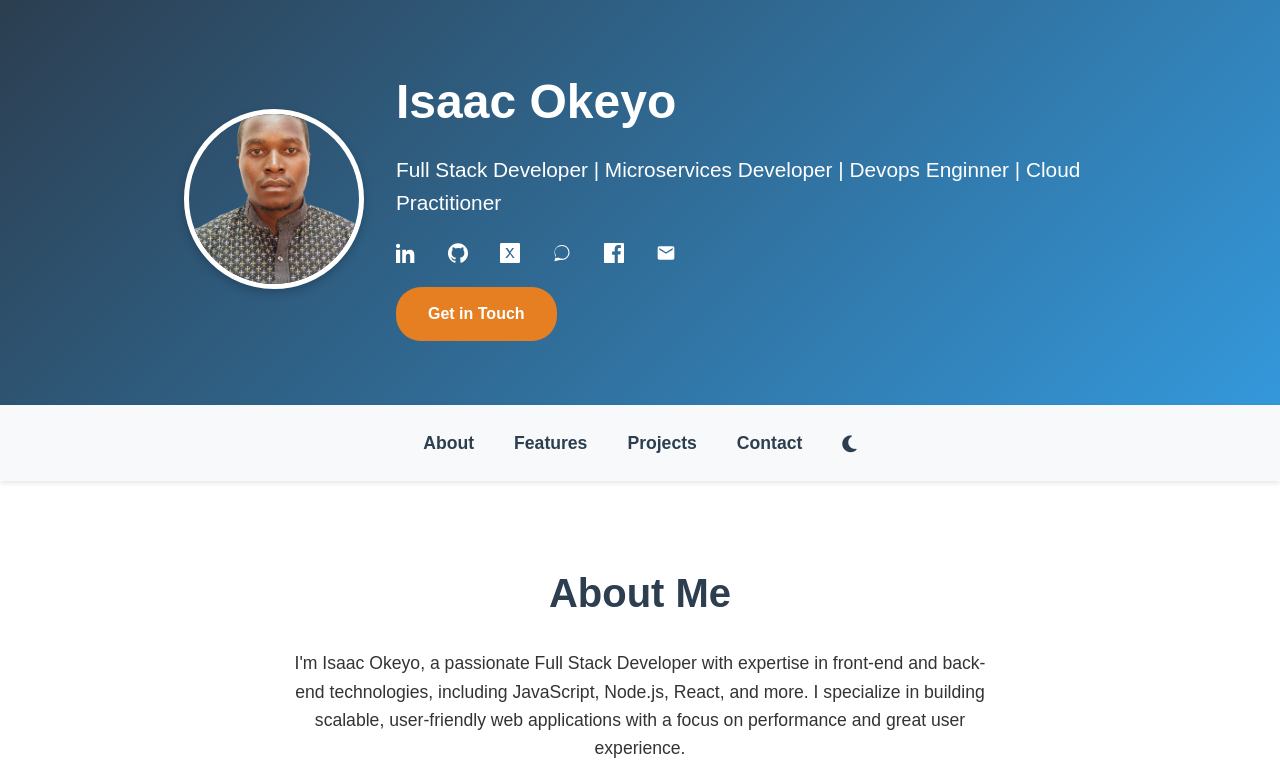
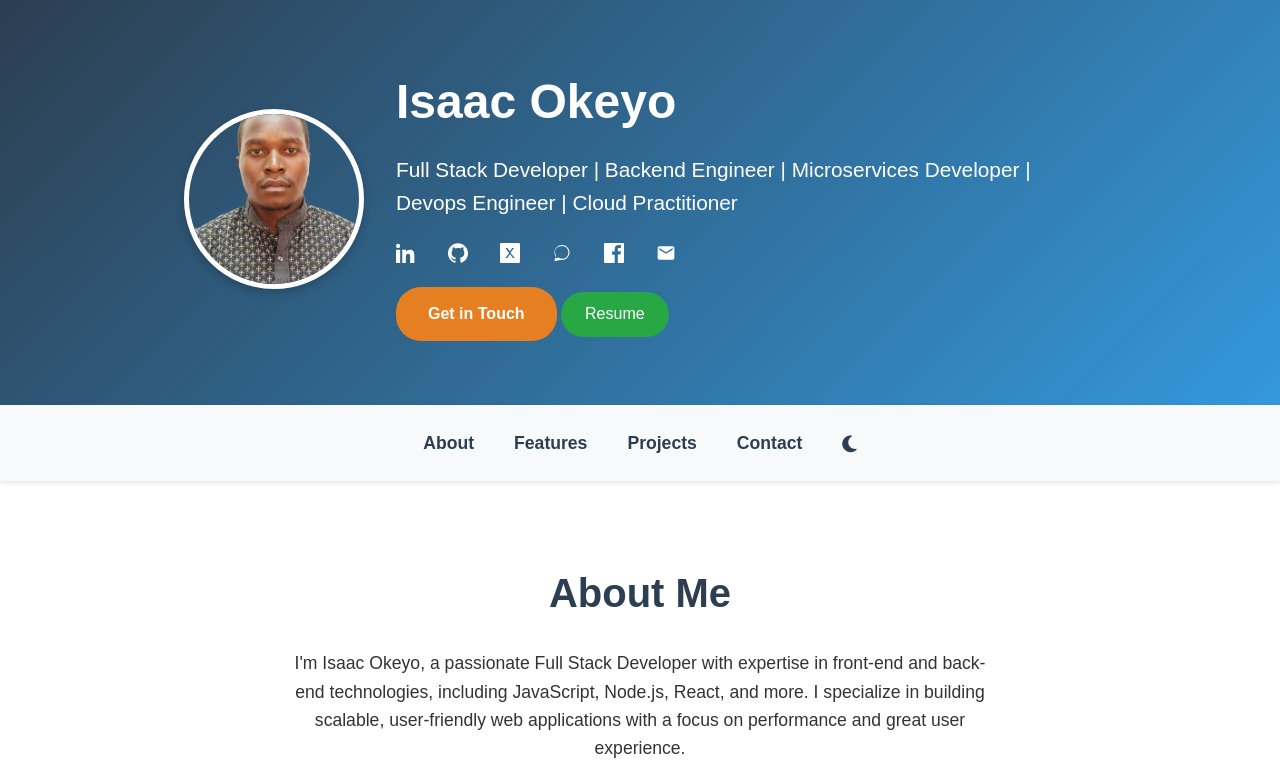
Before and after one commit to isaacbill/Hackathon1, a plain HTML site: page index.html in a window 1280 px wide. Shown: the top 783 px of the page. Drawn offline with Linux system fonts and the light colour scheme.

Commit message:
resume download

```diff
--- a/index.html
+++ b/index.html
@@ -14,7 +14,7 @@
   </div>
   <div class="header-content">
     <h1>Isaac Okeyo</h1>
-    <p>Full Stack Developer | Microservices Developer | Devops Enginner | Cloud Practitioner</p>
+    <p>Full Stack Developer | Backend Engineer | Microservices Developer | Devops Engineer | Cloud Practitioner</p>
 
     <div class="social-icons">
       <!-- LinkedIn -->
@@ -98,10 +98,9 @@
     </div>
 
     <a href="#contact" class="btn">Get in Touch</a>
+    <a href="assets/Resume.pdf" download class="btn resume-btn">Resume</a>
   </div>
 </header>
-
-
   <nav>
     <ul>
       <li><a href="#about">About</a></li>
@@ -134,8 +133,9 @@
       <div class="feature-card">
         <i class="fas fa-server" style="color: #ff2d55;"></i>
         <h3>Backend Development</h3>
-        <p>Specialized in backend systems with Node.js, Java, and Python. Developed cloud-native microservices and RESTful APIs at Telkom Kenya and Kenya Revenue Authority, improving system efficiency.</p>
+        <p>Specialized in backend systems using Node.js, Java, and Python. Built cloud-native microservices and RESTful APIs to enhance system efficiency and scalability.</p>
       </div>
+
       <div class="feature-card">
         <i class="fas fa-laptop-code" style="color: #ff2d55;"></i>
         <h3>Frontend Engineering</h3>
--- a/styles.css
+++ b/styles.css
@@ -399,6 +399,24 @@ body:has(input#theme-toggle:checked) footer {
   height: 20px;
   fill: white;
 }
+.resume-btn {
+  background-color: #28a745;
+  color: white;
+  border-radius: 999px;
+  padding: 0.6rem 1.5rem;
+  text-decoration: none;
+  font-weight: 500;
+  font-size: 1rem;
+  transition: background-color 0.3s ease, transform 0.3s ease;
+  display: inline-block;
+}
+
+.resume-btn:hover {
+  background-color: #218838;
+  transform: scale(1.05);
+}
+
+
 @media (max-width: 768px) {
   .header-flex {
     padding: 3rem 1rem;
```
Also changed, not shown: 1 other file.
